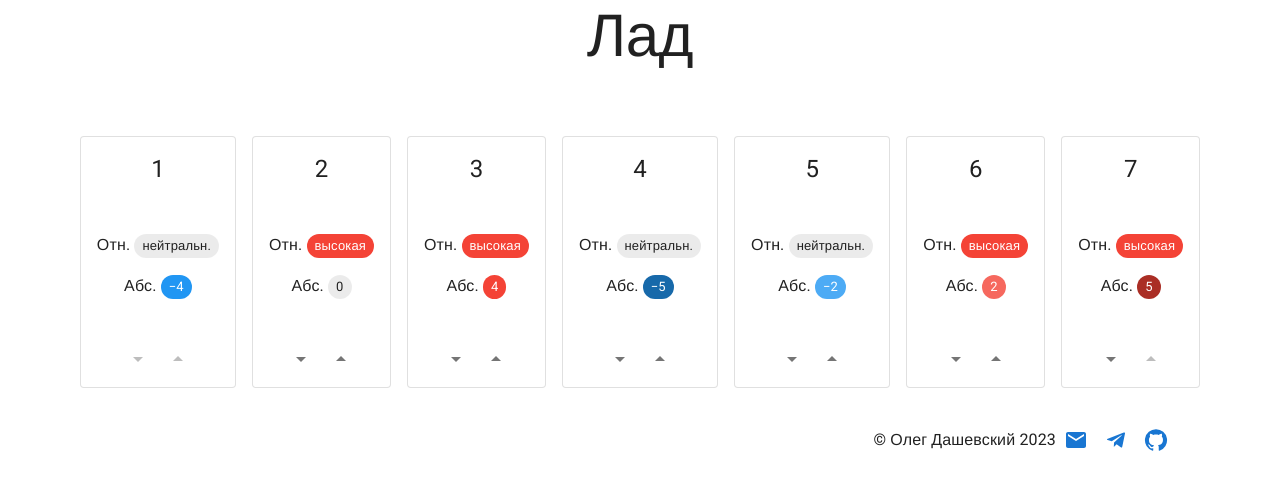
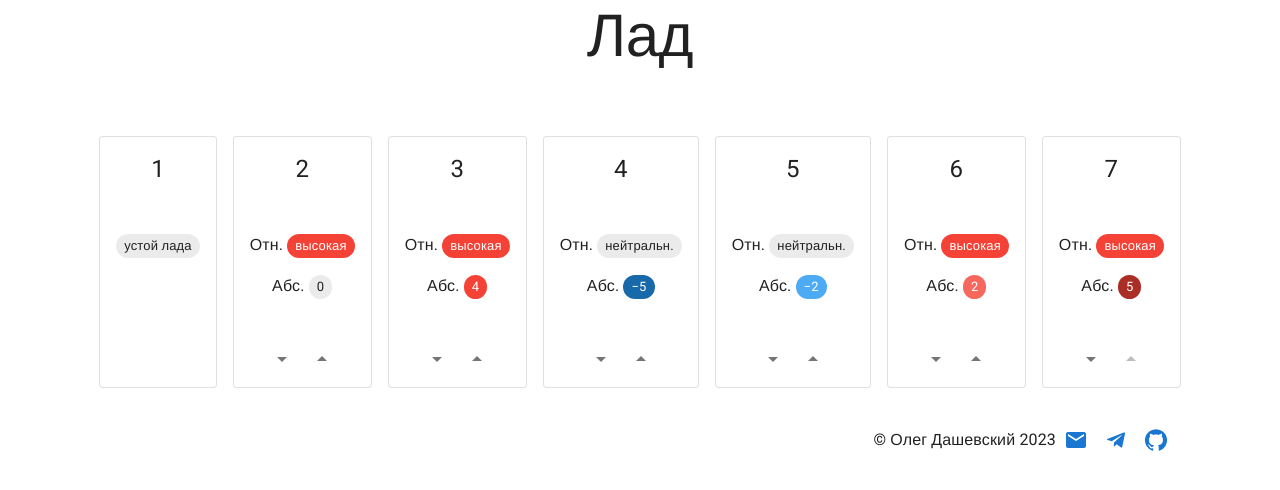
Before and after one commit to be9/scalez, a React (Create React App) app: page / in a window 1280 px wide. Shown: the top 490 px of the page. Built offline with nearby package versions, Linux system fonts and the light colour scheme; a web font is replaced by a local one.

Commit message:
Карточка устоя

```diff
--- a/src/Scale.tsx
+++ b/src/Scale.tsx
@@ -48,14 +48,22 @@ const degreeName = ({
 
 const DegreeInformation = ({
   info,
+  no,
   absolutePositionBgColor,
   absolutePositionColor,
 }: Pick<
   DegreeProps,
-  'info' | 'absolutePositionBgColor' | 'absolutePositionColor'
+  'info' | 'absolutePositionBgColor' | 'absolutePositionColor' | 'no'
 >) => {
   if (!info) {
     return <></>;
+  }
+  if (no === 1) {
+    return (
+      <p>
+        <Chip label="устой лада" size="small" />
+      </p>
+    );
   }
 
   const {
@@ -120,7 +128,7 @@ const Degree: React.FC<DegreeProps> = ({
   canRaise,
   ...restProps
 }) => {
-  const { accidental, info } = restProps;
+  const { accidental, info, no } = restProps;
 
   return (
     <Card variant="outlined" sx={{ minWidth: '100px' }}>
@@ -128,6 +136,8 @@ const Degree: React.FC<DegreeProps> = ({
       <CardContent sx={{ textAlign: 'center' }}>
         {info && <DegreeInformation {...restProps} />}
       </CardContent>
+
+      {no > 1 ? (
         <CardActions disableSpacing sx={{ justifyContent: 'center' }}>
           <IconButton
             aria-label="lower"
@@ -148,6 +158,9 @@ const Degree: React.FC<DegreeProps> = ({
             <ArrowDropUpIcon />
           </IconButton>
         </CardActions>
+      ) : (
+        <></>
+      )}
     </Card>
   );
 };
```
Lines whose indentation alone changed are shown as unchanged.
